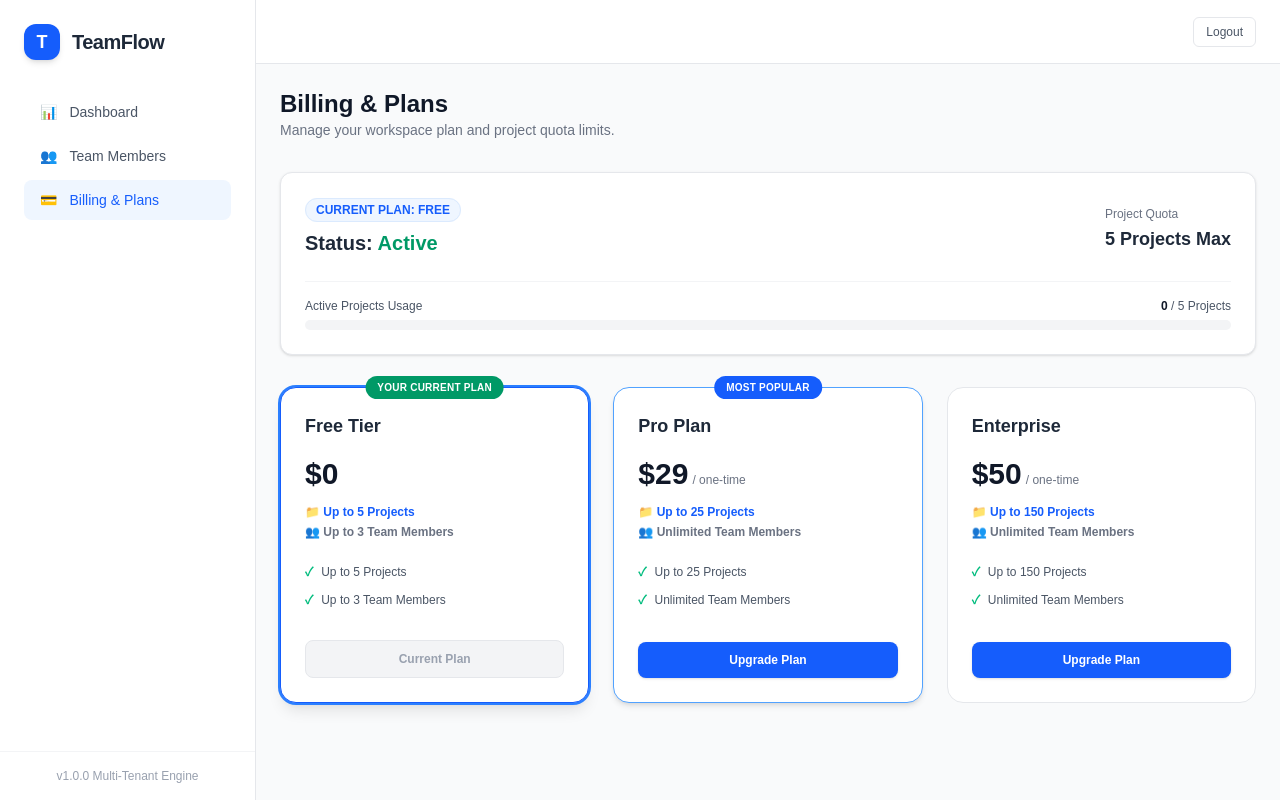
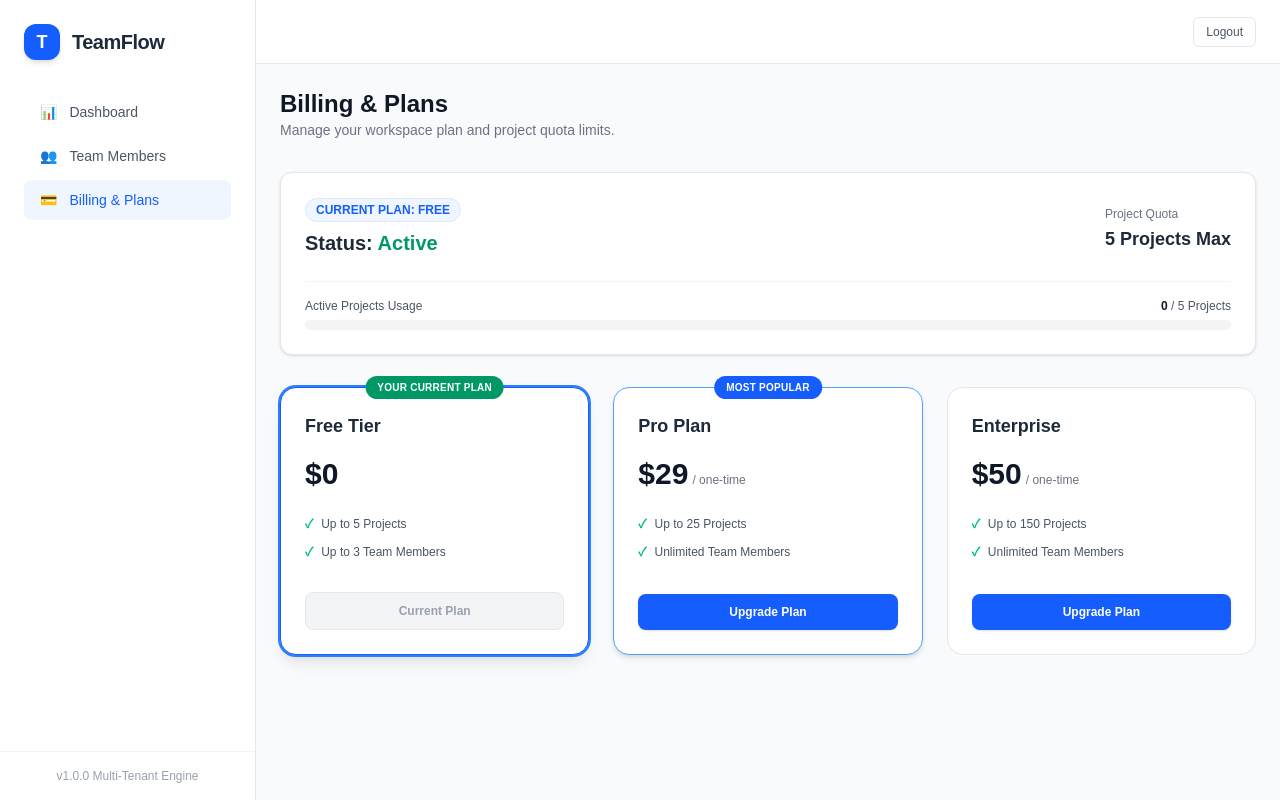
Before and after one commit to ylin1202/teamflow, a Next.js app in the folder frontend/: page /dashboard/billing in a window 1280 px wide. Built offline with nearby package versions, Linux system fonts and the light colour scheme; no server answers.

Commit message:
refactor(billing): simplify plan card layout by removing redundant quota badges

```diff
--- a/frontend/src/app/dashboard/billing/page.tsx
+++ b/frontend/src/app/dashboard/billing/page.tsx
@@ -259,16 +259,6 @@ export default function BillingPage() {
                   {plan.period && <span className="text-xs text-gray-500 ml-1">{plan.period}</span>}
                 </div>
 
-                {/* 💡 專案與成員配額說明 */}
-                <div className="mt-3 space-y-1">
-                  <p className="text-xs font-semibold text-blue-600">
-                    📁 Up to {plan.projectLimit} Projects
-                  </p>
-                  <p className="text-xs font-semibold text-gray-500">
-                    👥 {plan.memberLimit ? `Up to ${plan.memberLimit} Team Members` : "Unlimited Team Members"}
-                  </p>
-                </div>
-
                 <ul className="mt-6 space-y-3 text-xs text-gray-600">
                   {plan.features.map((feature) => (
                     <li key={feature} className="flex items-center space-x-2">
```
